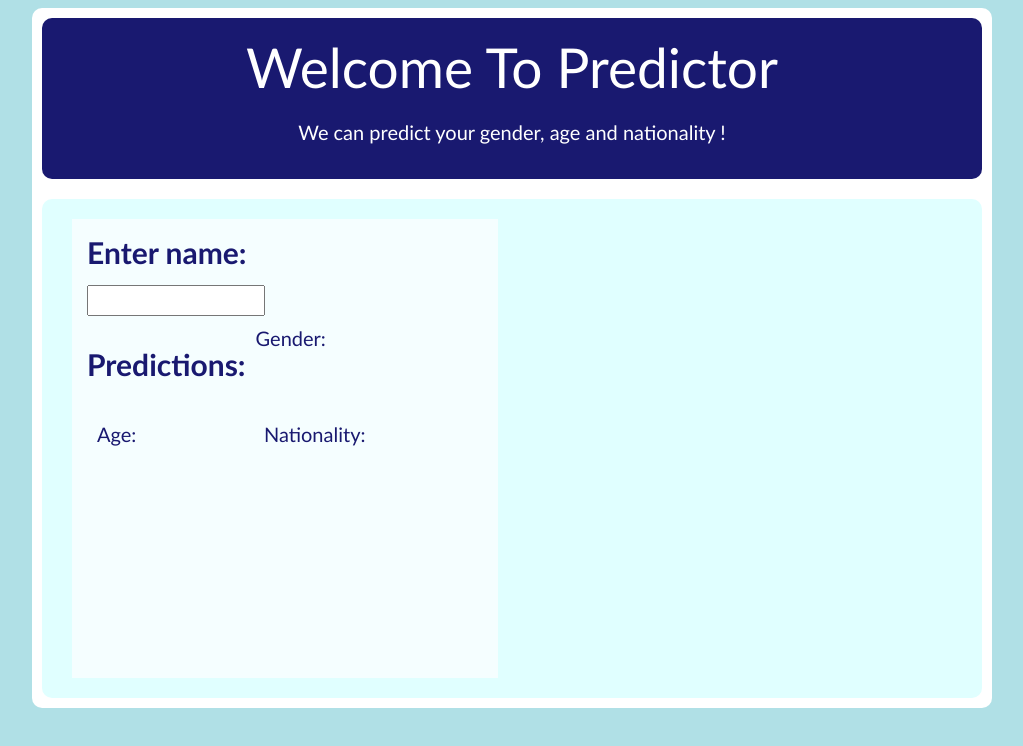
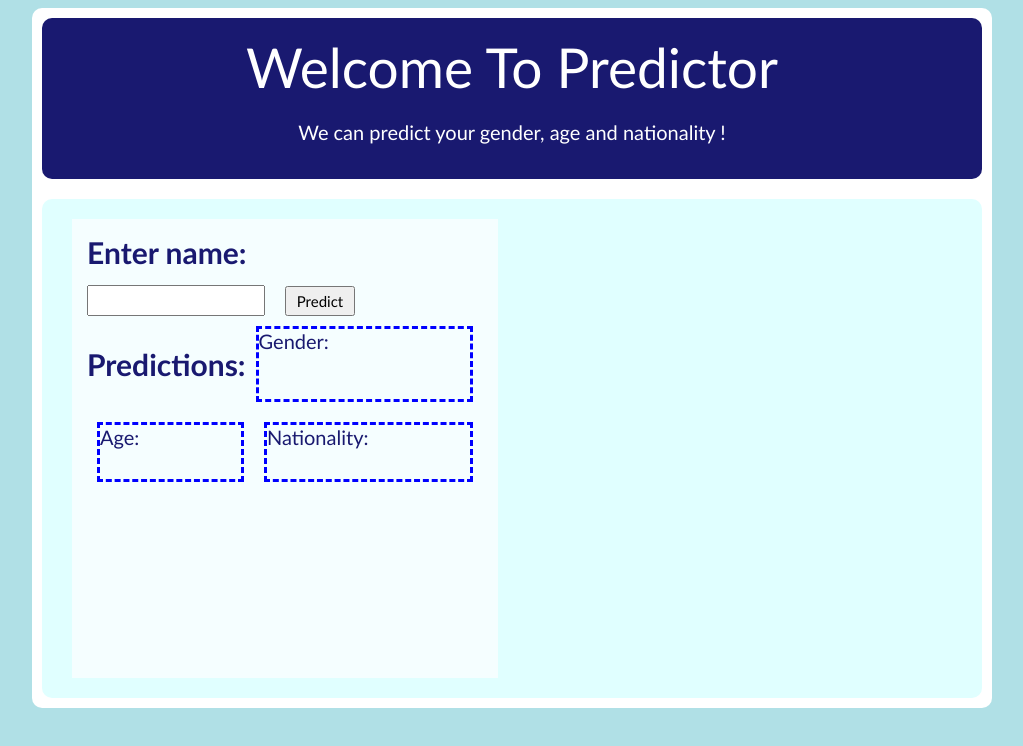
Before and after one commit to tahataha005/predictor, a plain HTML site: page index.html in a window 1280 px wide. Shown: the whole page, without its empty margins (128-1151 px from the left). Drawn offline with Linux system fonts and the light colour scheme.

Commit message:
Content Section-Predict Button

```diff
--- a/index.html
+++ b/index.html
@@ -20,9 +20,12 @@
             <div class="predictionSection">
                 <div class="nameSection">
                     <label class="title">Enter name:</label>
-                    <input type="text" id="name" class="nameInput">
+                    <div class="inputsection">
+                        <input type="text" id="name" class="nameInput">
+                        <button id="predictBtn" class="predictButton">Predict</button>
+
+                    </div>
                 </div>
-
                 <div class="predictionValues">
                     <p class="title">Predictions:</p>
                     <div class="predictionItems">
--- a/styles/styles.css
+++ b/styles/styles.css
@@ -76,11 +76,29 @@ body{
     padding: 15px;
 }
 
+.inputsection{
+    display: flex;
+    flex-direction: row;
+    align-items: center;
+    justify-content:flex-start;
+}
+
 .nameInput{
     margin-top: 15px;
     height: 25px;
     width: 170px;
     font-size: 20px;
+}
+
+.predictButton{
+    height: 30px;
+    width: 70px;
+    margin-top: 15px;
+    margin-left: 20px;
+    font-family: 'Trebuchet MS', 'Lucida Sans Unicode', 'Lucida Grande', 'Lucida Sans', Arial, sans-serif;
+    font-size: 15px;
+    justify-content: center;
+
 }
 
 .predictionValues{
@@ -94,6 +112,8 @@ body{
     flex-direction: column;
     flex-grow: 1;
     min-width: 100px;
+    border: blue;
+    border-style: dashed;
 }
 
 .predictionTitles{
```
